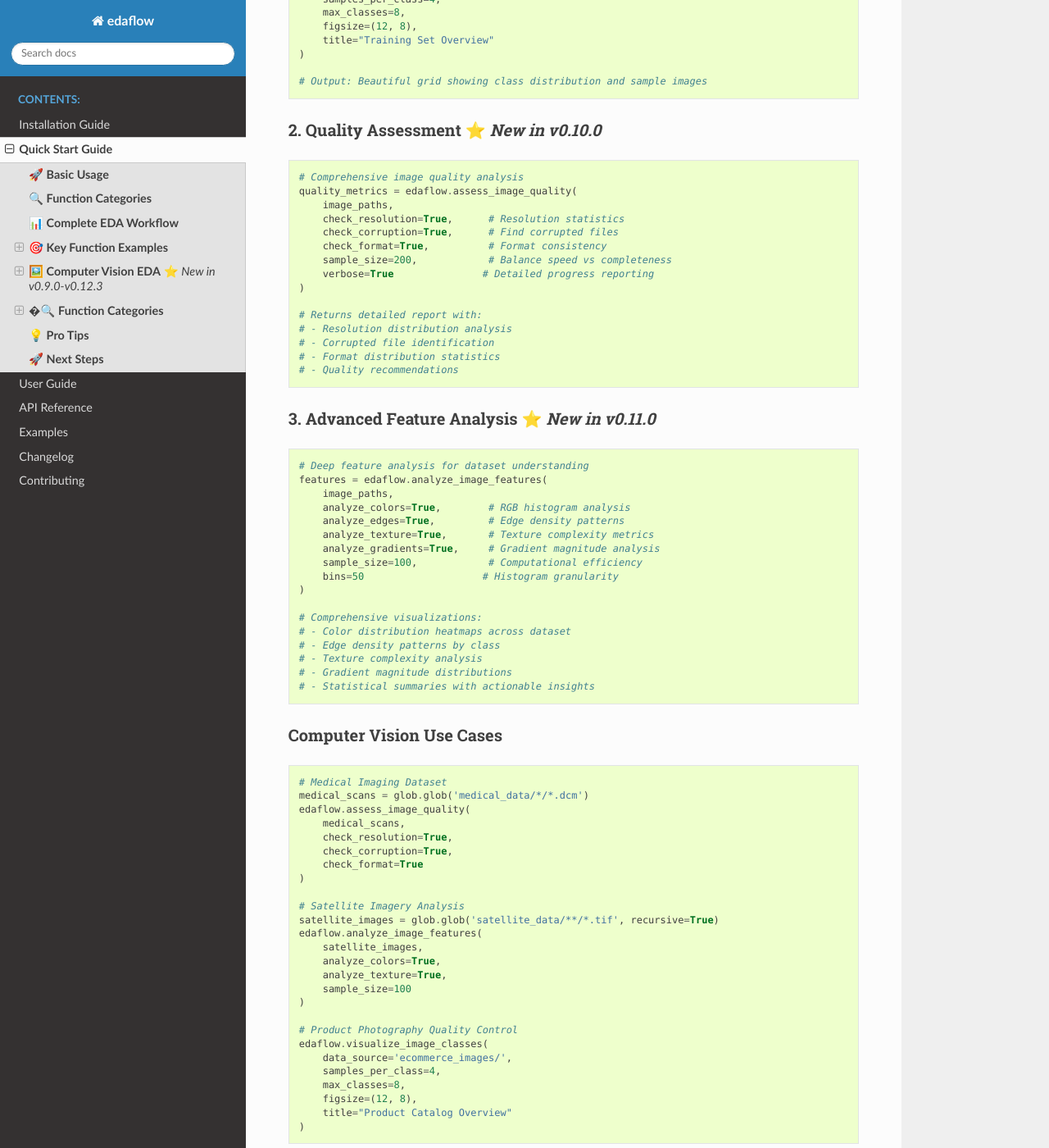
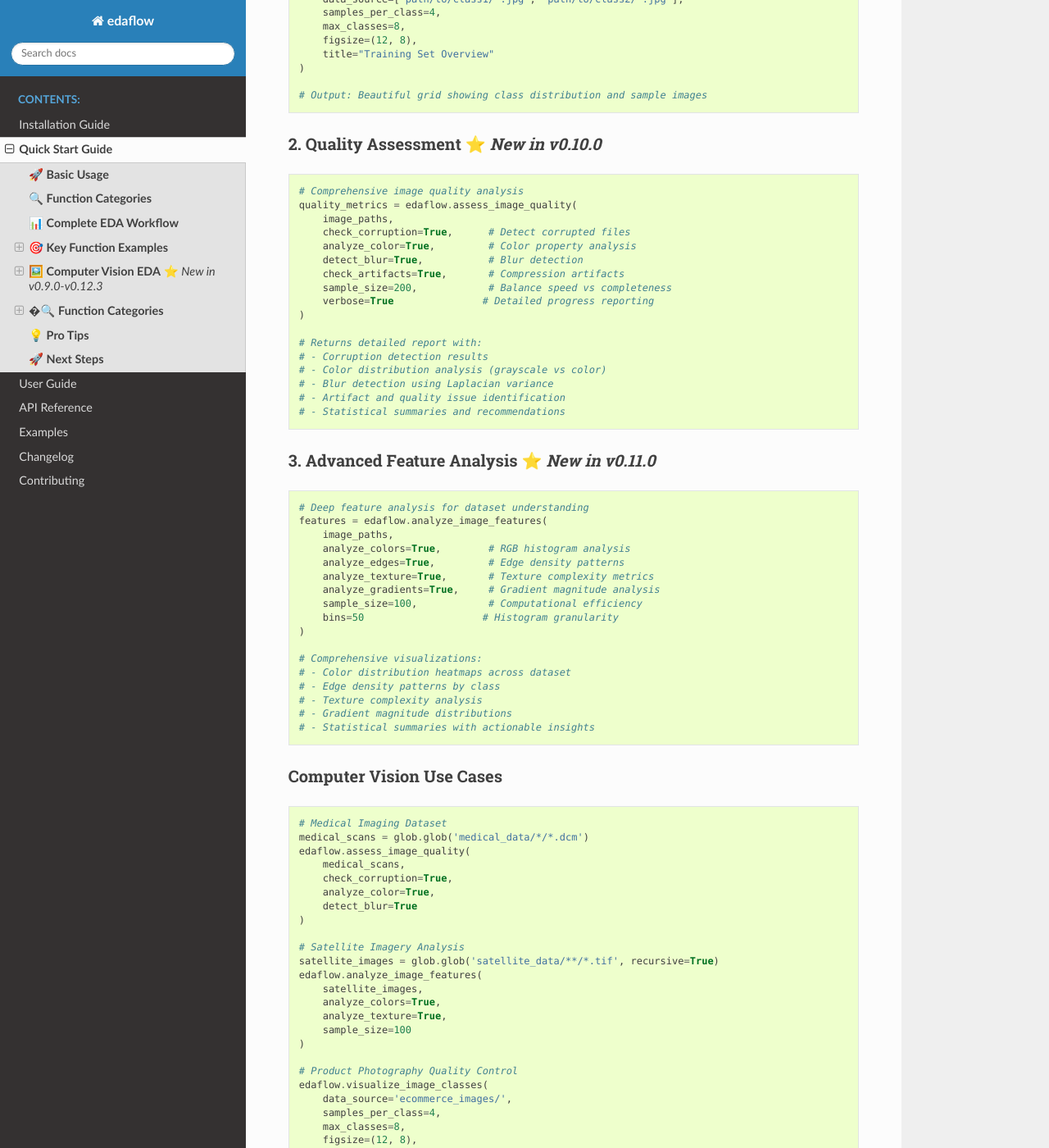
Before and after one commit to evanlow/edaflow, a Sphinx documentation site: the page built from docs/source/quickstart.rst, in a window 1280 px wide and 1400 px high, scrolled down 5776 px. Shown: the whole window at 82% size. Built offline with Sphinx 7.4.7 and the Read the Docs theme 3.1.0, drawn with Linux system fonts in a browser that asks for light colours; pages that are not in the unit, such as notebooks, are missing from menus; some of the changed text lies outside the part shown.

Commit message:
Fix assess_image_quality parameter documentation errors
CRITICAL FIX: Corrected function parameters in RTD documentation

- Fixed incorrect 'check_resolution' parameter (doesn't exist in function)
- Fixed incorrect 'check_format' parameter (doesn't exist in function)
- Updated to correct parameters: check_corruption, analyze_color, detect_blur, check_artifacts
- Updated parameter descriptions to match actual function capabilities
- Fixed examples in quickstart.rst and index.rst

This resolves the TypeError: 'unexpected keyword argument' errors users
encounter when following the documentation examples. The README.md examples
were already correct.

Verified fix with parameter validation test - function now works as documented.

```diff
--- a/docs/source/index.rst
+++ b/docs/source/index.rst
@@ -68,9 +68,10 @@ edaflow is a Python package designed to streamline exploratory data analysis (ED
    )
    edaflow.assess_image_quality(
        image_paths=image_list,         # List of image paths
-       check_resolution=True,
        check_corruption=True,
-       check_format=True
+       analyze_color=True,
+       detect_blur=True,
+       sample_size=200
    )
 
 📚 **Documentation Contents**
--- a/docs/source/quickstart.rst
+++ b/docs/source/quickstart.rst
@@ -283,9 +283,10 @@ Explore image datasets with the same systematic approach as tabular data! edaflo
    print("-" * 50)
    quality_report = edaflow.assess_image_quality(
        image_paths,
-       check_resolution=True,      # Resolution statistics
-       check_corruption=True,      # Find corrupted files
-       check_format=True,          # Format consistency
+       check_corruption=True,      # Corruption detection
+       analyze_color=True,         # Color property analysis
+       detect_blur=True,           # Blur detection
+       check_artifacts=True,       # Artifact detection
        sample_size=200,            # Balance speed vs completeness
        verbose=True               # Detailed progress reporting
    )
@@ -340,18 +341,20 @@ Explore image datasets with the same systematic approach as tabular data! edaflo
    # Comprehensive image quality analysis
    quality_metrics = edaflow.assess_image_quality(
        image_paths,
-       check_resolution=True,      # Resolution statistics
-       check_corruption=True,      # Find corrupted files
-       check_format=True,          # Format consistency
+       check_corruption=True,      # Detect corrupted files
+       analyze_color=True,         # Color property analysis
+       detect_blur=True,           # Blur detection
+       check_artifacts=True,       # Compression artifacts
        sample_size=200,            # Balance speed vs completeness
        verbose=True               # Detailed progress reporting
    )
 
    # Returns detailed report with:
-   # - Resolution distribution analysis
-   # - Corrupted file identification
-   # - Format distribution statistics
-   # - Quality recommendations
+   # - Corruption detection results
+   # - Color distribution analysis (grayscale vs color)
+   # - Blur detection using Laplacian variance
+   # - Artifact and quality issue identification
+   # - Statistical summaries and recommendations
 
 **3. Advanced Feature Analysis** ⭐ *New in v0.11.0*
 ~~~~~~~~~~~~~~~~~~~~~~~~~~~~~~~~~~~~~~~~~~~~~~~~~~~
@@ -385,9 +388,9 @@ Explore image datasets with the same systematic approach as tabular data! edaflo
    medical_scans = glob.glob('medical_data/*/*.dcm')
    edaflow.assess_image_quality(
        medical_scans,
-       check_resolution=True,
        check_corruption=True,
-       check_format=True
+       analyze_color=True,
+       detect_blur=True
    )
 
    # Satellite Imagery Analysis
```
